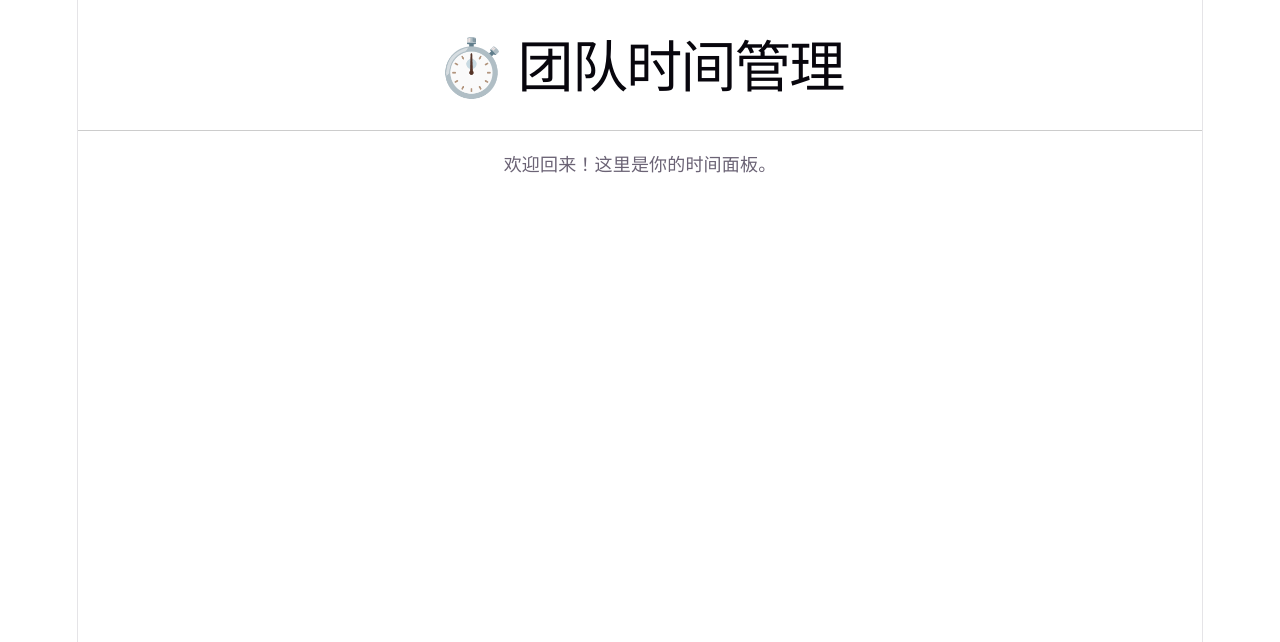
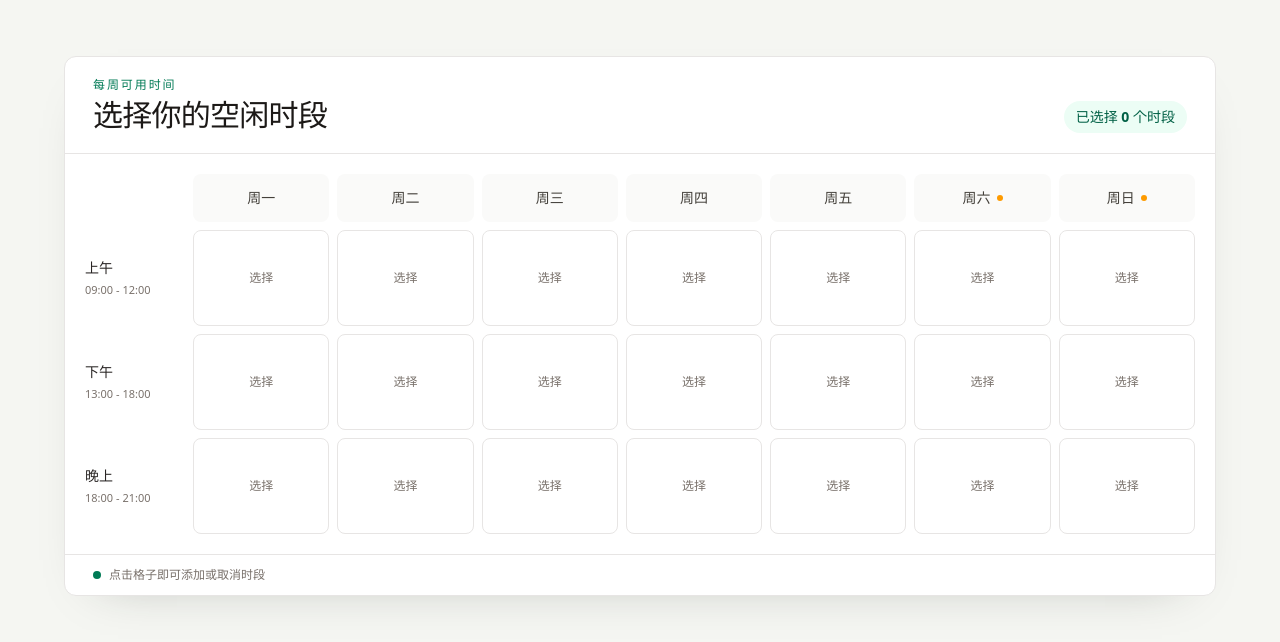
Before and after one commit to xuhao080704-shekhan/group_time_management_app, a React (Vite) app: page / in a window 1280 px wide. Shown: the top 642 px of the page. Built offline with nearby package versions, Linux system fonts and the light colour scheme.

Commit message:
feat:完成时间网络UI

```diff
--- a/package.json
+++ b/package.json
@@ -10,8 +10,10 @@
     "preview": "vite preview"
   },
   "dependencies": {
+    "@tailwindcss/vite": "^4.3.3",
     "react": "^19.2.8",
-    "react-dom": "^19.2.8"
+    "react-dom": "^19.2.8",
+    "tailwindcss": "^4.3.3"
   },
   "devDependencies": {
     "@types/react": "^19.2.18",
--- a/src/App.jsx
+++ b/src/App.jsx
@@ -1,13 +1,13 @@
+import WeeklyTimeGrid from './components/WeeklyTimeGrid'
+
 function App() {
   return (
-    <div className="app">
-      <header style={{ padding: '20px', borderBottom: '1px solid #ccc' }}>
-        <h1>⏱️ 团队时间管理</h1>
-      </header>
-      <main style={{ padding: '20px' }}>
-        <p>欢迎回来！这里是你的时间面板。</p>
-      </main>
-    </div>
+    <main className="min-h-screen bg-[#f5f6f2] px-4 py-8 text-stone-900 sm:px-8 sm:py-14">
+      <div className="mx-auto flex w-full max-w-6xl flex-col items-center">
+        <WeeklyTimeGrid />
+      </div>
+    </main>
   )
 }
+
 export default App
--- /dev/null
+++ b/src/components/WeeklyTimeGrid.jsx
@@ -0,0 +1,85 @@
+import { useState } from 'react'
+
+const days = ['周一', '周二', '周三', '周四', '周五', '周六', '周日']
+
+const periods = [
+  { name: '上午', time: '09:00 - 12:00' },
+  { name: '下午', time: '13:00 - 18:00' },
+  { name: '晚上', time: '18:00 - 21:00' },
+]
+
+export default function WeeklyTimeGrid() {
+  const [selectedSlots, setSelectedSlots] = useState(() => new Set())
+
+  function toggleSlot(slotId) {
+    setSelectedSlots((current) => {
+      const next = new Set(current)
+      if (next.has(slotId)) {
+        next.delete(slotId)
+      } else {
+        next.add(slotId)
+      }
+      return next
+    })
+  }
+
+  return (
+    <section className="w-full max-w-6xl overflow-hidden rounded-xl border border-stone-200 bg-white shadow-[0_18px_50px_-36px_rgba(31,41,35,0.35)]">
+      <div className="flex flex-wrap items-end justify-between gap-4 border-b border-stone-200 px-5 py-5 sm:px-7">
+        <div>
+          <p className="mb-1 text-xs font-bold uppercase tracking-[0.16em] text-emerald-700">每周可用时间</p>
+          <h1 className="text-2xl font-semibold tracking-tight text-stone-900 sm:text-3xl">选择你的空闲时段</h1>
+        </div>
+        <p className="rounded-full bg-emerald-50 px-3 py-1.5 text-sm font-medium text-emerald-800" aria-live="polite">
+          已选择 <span className="font-bold">{selectedSlots.size}</span> 个时段
+        </p>
+      </div>
+
+      <div className="overflow-x-auto p-3 sm:p-5">
+        <div className="grid min-w-[760px] grid-cols-[6.25rem_repeat(7,minmax(0,1fr))] gap-2" role="group" aria-label="每周空闲时间">
+          <div aria-hidden="true" />
+          {days.map((day, index) => (
+            <div key={day} className="flex h-12 items-center justify-center rounded-lg bg-stone-50 text-sm font-semibold text-stone-700">
+              <span>{day}</span>
+              {index > 4 && <span className="ml-1.5 size-1.5 rounded-full bg-amber-500" aria-label="周末" />}
+            </div>
+          ))}
+
+          {periods.map((period, periodIndex) => (
+            <div key={period.name} className="contents">
+              <div className="flex min-h-24 flex-col justify-center pr-2">
+                <span className="text-sm font-semibold text-stone-800">{period.name}</span>
+                <span className="mt-1 text-[11px] tabular-nums text-stone-500">{period.time}</span>
+              </div>
+              {days.map((day, dayIndex) => {
+                const slotId = `${dayIndex}-${periodIndex}`
+                const isSelected = selectedSlots.has(slotId)
+
+                return (
+                  <button
+                    key={slotId}
+                    type="button"
+                    aria-label={`${day}${period.name}${isSelected ? '，已选择' : '，未选择'}`}
+                    aria-pressed={isSelected}
+                    onClick={() => toggleSlot(slotId)}
+                    className={`min-h-24 rounded-lg border px-2 text-xs font-semibold transition-colors focus-visible:outline-2 focus-visible:outline-offset-2 focus-visible:outline-emerald-700 ${
+                      isSelected
+                        ? 'border-emerald-700 bg-emerald-700 text-white hover:bg-emerald-800'
+                        : 'border-stone-200 bg-white text-stone-500 hover:border-emerald-600 hover:bg-emerald-50 hover:text-emerald-800'
+                    }`}
+                  >
+                    {isSelected ? '已选' : '选择'}
+                  </button>
+                )
+              })}
+            </div>
+          ))}
+        </div>
+      </div>
+      <div className="flex items-center gap-2 border-t border-stone-200 px-5 py-3 text-xs text-stone-500 sm:px-7">
+        <span className="size-2 rounded-sm bg-emerald-700" aria-hidden="true" />
+        点击格子即可添加或取消时段
+      </div>
+    </section>
+  )
+}
--- a/src/index.css
+++ b/src/index.css
@@ -1,53 +1,14 @@
-:root {
-  --text: #6b6375;
-  --text-h: #08060d;
-  --bg: #fff;
-  --border: #e5e4e7;
-  --code-bg: #f4f3ec;
-  --accent: #aa3bff;
-  --accent-bg: rgba(170, 59, 255, 0.1);
-  --accent-border: rgba(170, 59, 255, 0.5);
-  --social-bg: rgba(244, 243, 236, 0.5);
-  --shadow:
-    rgba(0, 0, 0, 0.1) 0 10px 15px -3px, rgba(0, 0, 0, 0.05) 0 4px 6px -2px;
+@import "tailwindcss";
+* {
+  box-sizing: border-box;
+}
 
-  --sans: system-ui, 'Segoe UI', Roboto, sans-serif;
-  --heading: system-ui, 'Segoe UI', Roboto, sans-serif;
-  --mono: ui-monospace, Consolas, monospace;
-
-  font: 18px/145% var(--sans);
-  letter-spacing: 0.18px;
-  color-scheme: light dark;
-  color: var(--text);
-  background: var(--bg);
+html {
+  font-family: ui-sans-serif, system-ui, sans-serif;
   font-synthesis: none;
   text-rendering: optimizeLegibility;
   -webkit-font-smoothing: antialiased;
   -moz-osx-font-smoothing: grayscale;
-
-  @media (max-width: 1024px) {
-    font-size: 16px;
-  }
-}
-
-@media (prefers-color-scheme: dark) {
-  :root {
-    --text: #9ca3af;
-    --text-h: #f3f4f6;
-    --bg: #16171d;
-    --border: #2e303a;
-    --code-bg: #1f2028;
-    --accent: #c084fc;
-    --accent-bg: rgba(192, 132, 252, 0.15);
-    --accent-border: rgba(192, 132, 252, 0.5);
-    --social-bg: rgba(47, 48, 58, 0.5);
-    --shadow:
-      rgba(0, 0, 0, 0.4) 0 10px 15px -3px, rgba(0, 0, 0, 0.25) 0 4px 6px -2px;
-  }
-
-  #social .button-icon {
-    filter: invert(1) brightness(2);
-  }
 }
 
 body {
@@ -55,57 +16,5 @@ body {
 }
 
 #root {
-  width: 1126px;
-  max-width: 100%;
-  margin: 0 auto;
-  text-align: center;
-  border-inline: 1px solid var(--border);
-  min-height: 100svh;
-  display: flex;
-  flex-direction: column;
-  box-sizing: border-box;
+  min-height: 100vh;
 }
-
-h1,
-h2 {
-  font-family: var(--heading);
-  font-weight: 500;
-  color: var(--text-h);
-}
-
-h1 {
-  font-size: 56px;
-  letter-spacing: -1.68px;
-  margin: 32px 0;
-  @media (max-width: 1024px) {
-    font-size: 36px;
-    margin: 20px 0;
-  }
-}
-h2 {
-  font-size: 24px;
-  line-height: 118%;
-  letter-spacing: -0.24px;
-  margin: 0 0 8px;
-  @media (max-width: 1024px) {
-    font-size: 20px;
-  }
-}
-p {
-  margin: 0;
-}
-
-code,
-.counter {
-  font-family: var(--mono);
-  display: inline-flex;
-  border-radius: 4px;
-  color: var(--text-h);
-}
-
-code {
-  font-size: 15px;
-  line-height: 135%;
-  padding: 4px 8px;
-  background: var(--code-bg);
-}
--- a/vite.config.js
+++ b/vite.config.js
@@ -1,7 +1,7 @@
+import { defineConfig } from 'vite'
 import react from '@vitejs/plugin-react'
-import { defineConfig } from 'vite'
+import tailwindcss from '@tailwindcss/vite'
 
-// https://vite.dev/config/
 export default defineConfig({
-  plugins: [react()],
+  plugins: [react(), tailwindcss()],
 })
```
Also changed, not shown: 1 other file (tests, documents, lock files or other folders).
